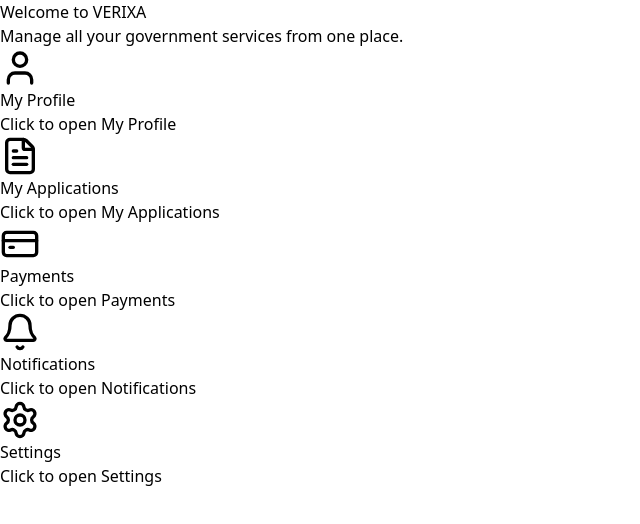
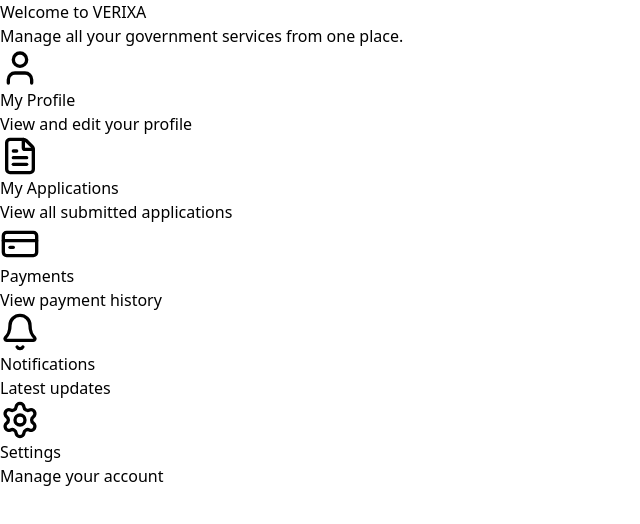
Before and after one commit to Ankesh619/verixa, a React (Vite) app in the folder frontend/: page /dashboard in a window 1280 px wide. Shown: the top 524 px of the page, without its empty margins (0-640 px from the left). Built offline with nearby package versions, Linux system fonts and the light colour scheme.

Commit message:
Add Applications Page

```diff
--- a/frontend/src/pages/Dashboard.tsx
+++ b/frontend/src/pages/Dashboard.tsx
@@ -6,35 +6,9 @@
   Settings,
 } from "lucide-react";
 
+import { Link } from "react-router-dom";
+
 function Dashboard() {
-  const cards = [
-    {
-      title: "My Profile",
-      icon: <User size={40} />,
-      color: "bg-blue-100 text-blue-600",
-    },
-    {
-      title: "My Applications",
-      icon: <FileText size={40} />,
-      color: "bg-green-100 text-green-600",
-    },
-    {
-      title: "Payments",
-      icon: <CreditCard size={40} />,
-      color: "bg-yellow-100 text-yellow-600",
-    },
-    {
-      title: "Notifications",
-      icon: <Bell size={40} />,
-      color: "bg-red-100 text-red-600",
-    },
-    {
-      title: "Settings",
-      icon: <Settings size={40} />,
-      color: "bg-purple-100 text-purple-600",
-    },
-  ];
-
   return (
     <div className="min-h-screen bg-gray-100">
 
@@ -52,26 +26,94 @@
       {/* Cards */}
       <div className="max-w-7xl mx-auto p-8 grid md:grid-cols-3 gap-6">
 
-        {cards.map((card) => (
-          <div
-            key={card.title}
-            className="bg-white rounded-2xl shadow-lg p-8 hover:shadow-2xl transition cursor-pointer"
-          >
-            <div
-              className={`w-16 h-16 rounded-2xl flex items-center justify-center ${card.color}`}
-            >
-              {card.icon}
+        {/* My Profile */}
+        <Link to="/profile">
+          <div className="bg-white rounded-2xl shadow-lg p-8 hover:shadow-2xl transition cursor-pointer">
+
+            <div className="w-16 h-16 rounded-2xl flex items-center justify-center bg-blue-100 text-blue-600">
+              <User size={40} />
             </div>
 
             <h2 className="text-xl font-bold mt-6">
-              {card.title}
+              My Profile
             </h2>
 
             <p className="text-gray-500 mt-2">
-              Click to open {card.title}
+              View and edit your profile
             </p>
+
           </div>
-        ))}
+        </Link>
+
+        {/* My Applications */}
+        <Link to="/applications">
+          <div className="bg-white rounded-2xl shadow-lg p-8 hover:shadow-2xl transition cursor-pointer">
+
+            <div className="w-16 h-16 rounded-2xl flex items-center justify-center bg-green-100 text-green-600">
+              <FileText size={40} />
+            </div>
+
+            <h2 className="text-xl font-bold mt-6">
+              My Applications
+            </h2>
+
+            <p className="text-gray-500 mt-2">
+              View all submitted applications
+            </p>
+
+          </div>
+        </Link>
+
+        {/* Payments */}
+        <div className="bg-white rounded-2xl shadow-lg p-8 hover:shadow-2xl transition cursor-pointer">
+
+          <div className="w-16 h-16 rounded-2xl flex items-center justify-center bg-yellow-100 text-yellow-600">
+            <CreditCard size={40} />
+          </div>
+
+          <h2 className="text-xl font-bold mt-6">
+            Payments
+          </h2>
+
+          <p className="text-gray-500 mt-2">
+            View payment history
+          </p>
+
+        </div>
+
+        {/* Notifications */}
+        <div className="bg-white rounded-2xl shadow-lg p-8 hover:shadow-2xl transition cursor-pointer">
+
+          <div className="w-16 h-16 rounded-2xl flex items-center justify-center bg-red-100 text-red-600">
+            <Bell size={40} />
+          </div>
+
+          <h2 className="text-xl font-bold mt-6">
+            Notifications
+          </h2>
+
+          <p className="text-gray-500 mt-2">
+            Latest updates
+          </p>
+
+        </div>
+
+        {/* Settings */}
+        <div className="bg-white rounded-2xl shadow-lg p-8 hover:shadow-2xl transition cursor-pointer">
+
+          <div className="w-16 h-16 rounded-2xl flex items-center justify-center bg-purple-100 text-purple-600">
+            <Settings size={40} />
+          </div>
+
+          <h2 className="text-xl font-bold mt-6">
+            Settings
+          </h2>
+
+          <p className="text-gray-500 mt-2">
+            Manage your account
+          </p>
+
+        </div>
 
       </div>
 
--- a/frontend/src/routes/AppRoutes.tsx
+++ b/frontend/src/routes/AppRoutes.tsx
@@ -6,6 +6,7 @@
 import Dashboard from "../pages/Dashboard";
 import Profile from "../pages/Profile";
 import EditProfile from "../pages/EditProfile";
+import Applications from "../pages/Applications";
 
 function AppRoutes() {
   return (
@@ -20,6 +21,7 @@
         <Route path="/dashboard" element={<Dashboard />} />
         <Route path="/profile" element={<Profile />} />
         <Route path="/edit-profile" element={<EditProfile />} />
+        <Route path="/applications" element={<Applications />} />
       </Routes>
     </BrowserRouter>
   );
```
Also changed, not shown: frontend/src/pages/pplications.tsx (added, +75 -0 lines).
